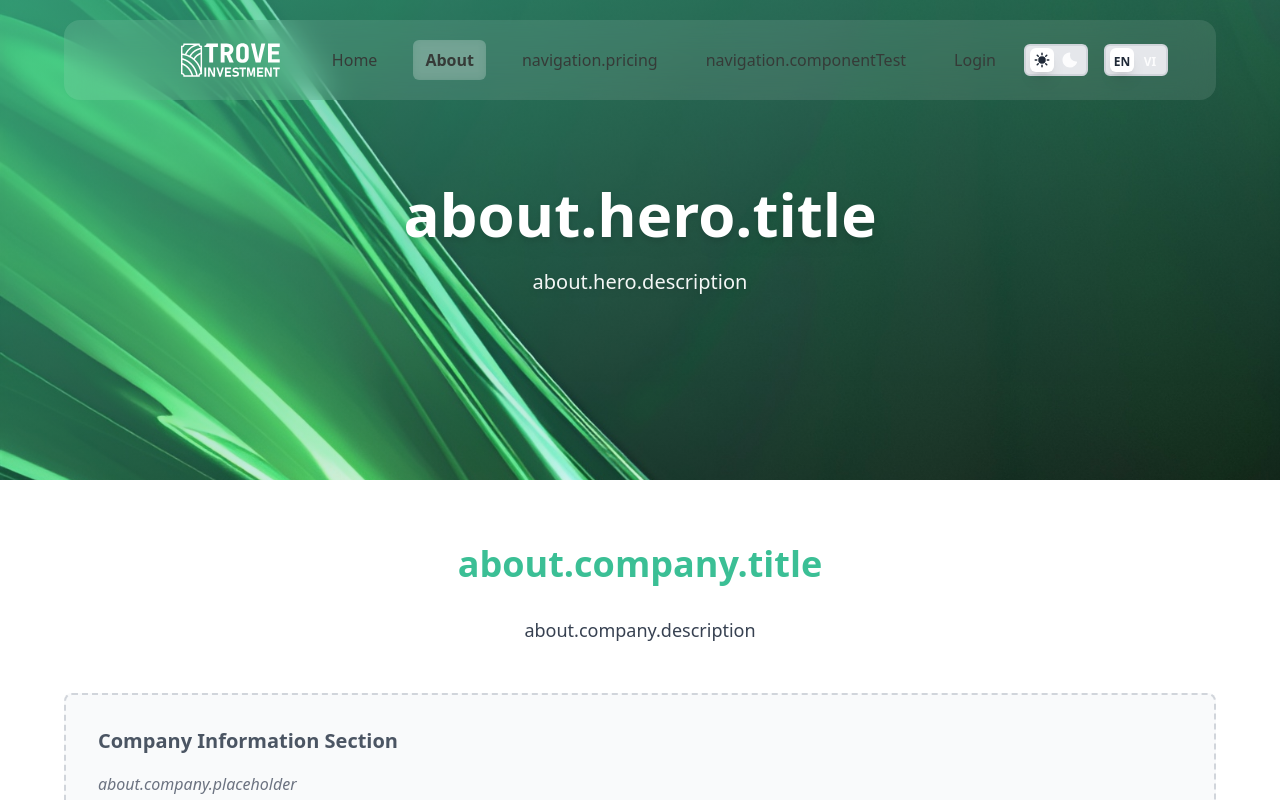
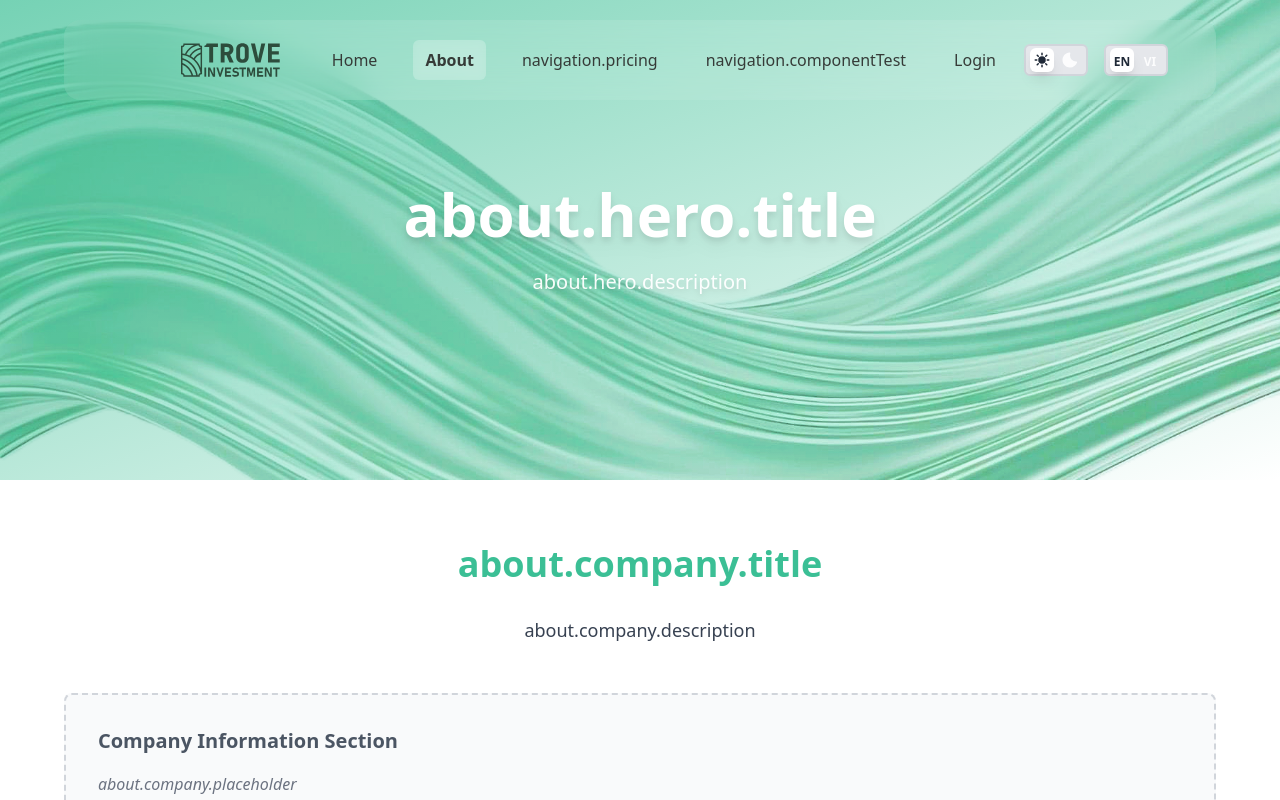
Before and after one commit to AnVuTrong/trove_home, a React (Create React App) app in the folder trove_home_frontend/: page /about in a window 1280 px wide. Shown: the top 800 px of the page. Built offline with nearby package versions, Linux system fonts and the light colour scheme.

Commit message:
Refactor Header component to improve structure by separating concerns into individual components. Update About and Pricing pages to utilize theme context for dynamic background images based on dark mode. Clean up unused imports and streamline utility functions for better readability.

```diff
--- a/trove_home_frontend/src/components/navigation.components/Header.components/Header.component.tsx
+++ b/trove_home_frontend/src/components/navigation.components/Header.components/Header.component.tsx
@@ -1,22 +1,11 @@
 import React from 'react';
-import { Link } from 'react-router-dom';
-import { ROUTES } from '../../../constants/Routes.constant';
-import { ThemeToggle } from '../../ui.components';
-import LanguageToggle from '../LanguageSwitcher.components/LanguageToggle.component';
-import NavigationMenu from '../LanguageSwitcher.components/NavigationMenu.component';
 import { HeaderProps, HeaderState } from './Header.types';
 import { HeaderStyleUtils, HeaderLogicUtils } from './Header.utils';
-import {
-  HEADER_CONTAINER_CLASSES,
-  HEADER_CONTENT_CLASSES,
-  HEADER_LOGO_CLASSES,
-  HEADER_DESKTOP_NAV_CLASSES,
-  HEADER_MOBILE_BUTTON_CLASSES,
-  HEADER_MOBILE_MENU_CLASSES,
-  LOGO_IMAGE_CLASSES,
-  MOBILE_MENU_BUTTON_CLASSES,
-  MOBILE_MENU_SEPARATOR_CLASSES
-} from './Header.constants';
+import { HEADER_CONTAINER_CLASSES, HEADER_CONTENT_CLASSES } from './Header.constants';
+import HeaderLogo from './HeaderLogo.component';
+import HeaderDesktopNavigation from './HeaderDesktopNavigation.component';
+import HeaderMobileMenuButton from './HeaderMobileMenuButton.component';
+import HeaderMobileMenu from './HeaderMobileMenu.component';
 
 /**
  * Header Component
@@ -59,155 +48,36 @@ class Header extends React.Component<HeaderProps, HeaderState> {
   };
 
   private handleMobileMenuToggle = (): void => {
-    HeaderLogicUtils.toggleMobileMenu(
-      this.state.isMobileMenuOpen,
-      (isMobileMenuOpen) => this.setState({ isMobileMenuOpen })
-    );
+    HeaderLogicUtils.toggleMobileMenu(this.state.isMobileMenuOpen, (isMobileMenuOpen) => this.setState({ isMobileMenuOpen }));
   };
 
   private handleMobileMenuClose = (): void => {
-    HeaderLogicUtils.closeMobileMenu(
-      (isMobileMenuOpen) => this.setState({ isMobileMenuOpen })
-    );
+    HeaderLogicUtils.closeMobileMenu((isMobileMenuOpen) => this.setState({ isMobileMenuOpen }));
   };
 
-  private renderLogo(): React.ReactNode {
-    const { logoVariant = 'horizontal' } = this.props;
-    const { isScrolled, isHovered } = this.state;
+  render(): React.ReactNode {
+    const { className = '', maxWidth = '6xl', 'data-testid': dataTestId = 'header' } = this.props;
+    const { isScrolled } = this.state;
+
+    const headerClasses = HeaderStyleUtils.getHeaderClasses(isScrolled, maxWidth, className);
 
     return (
-      <Link
-        to={ROUTES.HOME}
-        className={HEADER_LOGO_CLASSES}
-      >
-        {/* Light theme logo */}
-        <img
-          src={HeaderStyleUtils.getLogoSrc(logoVariant, isScrolled, isHovered, false)}
-          alt='Trove Logo'
-          className={`${LOGO_IMAGE_CLASSES} dark:hidden`}
-        />
-        {/* Dark theme logo */}
-        <img
-          src={HeaderStyleUtils.getLogoSrc(logoVariant, isScrolled, isHovered, true)}
-          alt='Trove Logo'
-          className={`${LOGO_IMAGE_CLASSES} hidden dark:block`}
-        />
-      </Link>
-    );
-  }
-
-  private renderDesktopNavigation(): React.ReactNode {
-    const { showThemeToggle = true, showLanguageToggle = true } = this.props;
-
-    return (
-      <div className={HEADER_DESKTOP_NAV_CLASSES}>
-        <NavigationMenu />
-
-        {showThemeToggle && (
-          <ThemeToggle
-            size='sm'
-            variant='primary'
-            showLabel={false}
-            data-testid='theme-toggle'
-          />
-        )}
-
-        {showLanguageToggle && (
-          <LanguageToggle
-            size='sm'
-            variant='primary'
-            showLabel={false}
-            data-testid='language-toggle'
-          />
-        )}
-      </div>
-    );
-  }
-
-  private renderMobileMenuButton(): React.ReactNode {
-    const { showThemeToggle = true } = this.props;
-    const { isMobileMenuOpen } = this.state;
-
-    return (
-      <div className={HEADER_MOBILE_BUTTON_CLASSES}>
-        {showThemeToggle && (
-          <ThemeToggle
-            size='sm'
-            variant='primary'
-            showLabel={false}
-            data-testid='mobile-theme-toggle'
-          />
-        )}
-
-        <button
-          onClick={this.handleMobileMenuToggle}
-          className={MOBILE_MENU_BUTTON_CLASSES}
-          aria-label="Toggle mobile menu"
-        >
-          <svg className='h-6 w-6' fill='none' viewBox='0 0 24 24' stroke='currentColor'>
-            {isMobileMenuOpen ? (
-              <path strokeLinecap='round' strokeLinejoin='round' strokeWidth={2} d='M6 18L18 6M6 6l12 12' />
-            ) : (
-              <path strokeLinecap='round' strokeLinejoin='round' strokeWidth={2} d='M4 6h16M4 12h16m-7 6h7' />
-            )}
-          </svg>
-        </button>
-      </div>
-    );
-  }
-
-  private renderMobileMenu(): React.ReactNode {
-    const { showLanguageToggle = true } = this.props;
-    const { isMobileMenuOpen } = this.state;
-
-    if (!isMobileMenuOpen) return null;
-
-    return (
-      <div className={HEADER_MOBILE_MENU_CLASSES}>
-        <NavigationMenu isMobile onItemClick={this.handleMobileMenuClose} />
-
-        {showLanguageToggle && (
-          <div className={MOBILE_MENU_SEPARATOR_CLASSES}>
-            <LanguageToggle
-              size='sm'
-              variant='primary'
-              showLabel={true}
-              data-testid='mobile-language-toggle'
+      <header className={headerClasses} onMouseEnter={this.handleMouseEnter} onMouseLeave={this.handleMouseLeave} data-testid={dataTestId}>
+        <div className={HEADER_CONTAINER_CLASSES}>
+          <div className={HEADER_CONTENT_CLASSES}>
+            <HeaderLogo logoVariant={this.props.logoVariant} isScrolled={isScrolled} isHovered={this.state.isHovered} />
+            <HeaderDesktopNavigation showThemeToggle={this.props.showThemeToggle} showLanguageToggle={this.props.showLanguageToggle} />
+            <HeaderMobileMenuButton
+              showThemeToggle={this.props.showThemeToggle}
+              isMobileMenuOpen={this.state.isMobileMenuOpen}
+              onToggle={this.handleMobileMenuToggle}
             />
           </div>
-        )}
-      </div>
-    );
-  }
-
-  render(): React.ReactNode {
-    const {
-      className = '',
-      maxWidth = '6xl',
-      'data-testid': dataTestId = 'header'
-    } = this.props;
-    const { isScrolled } = this.state;
-
-    const headerClasses = HeaderStyleUtils.getHeaderClasses(
-      isScrolled,
-      maxWidth,
-      className
-    );
-
-    return (
-      <header
-        className={headerClasses}
-        onMouseEnter={this.handleMouseEnter}
-        onMouseLeave={this.handleMouseLeave}
-        data-testid={dataTestId}
-      >
-        <div className={HEADER_CONTAINER_CLASSES}>
-          <div className={HEADER_CONTENT_CLASSES}>
-            {this.renderLogo()}
-            {this.renderDesktopNavigation()}
-            {this.renderMobileMenuButton()}
-          </div>
-          {this.renderMobileMenu()}
+          <HeaderMobileMenu
+            showLanguageToggle={this.props.showLanguageToggle}
+            isMobileMenuOpen={this.state.isMobileMenuOpen}
+            onClose={this.handleMobileMenuClose}
+          />
         </div>
       </header>
     );
--- a/trove_home_frontend/src/components/navigation.components/Header.components/Header.utils.ts
+++ b/trove_home_frontend/src/components/navigation.components/Header.components/Header.utils.ts
@@ -22,11 +22,7 @@ export class HeaderStyleUtils {
     return HEADER_MAX_WIDTH_CLASSES[maxWidth];
   }
 
-  static getHeaderClasses(
-    isScrolled: boolean,
-    maxWidth: HeaderMaxWidth = '6xl',
-    className: string = ''
-  ): string {
+  static getHeaderClasses(isScrolled: boolean, maxWidth: HeaderMaxWidth = '6xl', className: string = ''): string {
     const baseClasses = HEADER_BASE_CLASSES;
     const maxWidthClasses = this.getMaxWidthClasses(maxWidth);
     const stateClasses = isScrolled ? HEADER_SCROLLED_CLASSES : HEADER_DEFAULT_CLASSES;
@@ -35,13 +31,10 @@ export class HeaderStyleUtils {
     return `${baseClasses} ${maxWidthClasses} ${stateClasses} ${hoverClasses} ${className}`.trim();
   }
 
-  static getLogoSrc(
-    variant: LogoVariant = 'horizontal',
-    isScrolled: boolean,
-    isHovered: boolean,
-    isDark: boolean = false
-  ): string {
-    const shouldUseGreen = (isScrolled || isHovered) && !isDark;
+  static getLogoSrc(variant: LogoVariant = 'horizontal', isScrolled: boolean, isHovered: boolean, isDark: boolean = false): string {
+    // In light theme (isDark === false) we always prefer the green logo,
+    // regardless of scroll or hover state. In dark theme the logo remains white.
+    const shouldUseGreen = !isDark;
 
     switch (variant) {
       case 'vertical':
@@ -56,7 +49,7 @@ export class HeaderStyleUtils {
     }
   }
 
-  static handleScroll(callback: (isScrolled: boolean) => void): (() => void) {
+  static handleScroll(callback: (isScrolled: boolean) => void): () => void {
     const handleScrollEvent = () => {
       const scrollPosition = window.scrollY;
       callback(scrollPosition > 50);
@@ -68,10 +61,7 @@ export class HeaderStyleUtils {
 }
 
 export class HeaderLogicUtils {
-  static toggleMobileMenu(
-    currentState: boolean,
-    setState: (state: boolean) => void
-  ): void {
+  static toggleMobileMenu(currentState: boolean, setState: (state: boolean) => void): void {
     setState(!currentState);
   }
 
--- /dev/null
+++ b/trove_home_frontend/src/components/navigation.components/Header.components/HeaderDesktopNavigation.component.tsx
@@ -0,0 +1,39 @@
+import React from 'react';
+import { ThemeToggle } from '../../ui.components';
+import LanguageToggle from '../LanguageSwitcher.components/LanguageToggle.component';
+import NavigationMenu from '../LanguageSwitcher.components/NavigationMenu.component';
+import { HEADER_DESKTOP_NAV_CLASSES } from './Header.constants';
+
+export interface HeaderDesktopNavigationProps {
+  showThemeToggle?: boolean;
+  showLanguageToggle?: boolean;
+}
+
+const HeaderDesktopNavigation: React.FC<HeaderDesktopNavigationProps> = ({
+  showThemeToggle = true,
+  showLanguageToggle = true
+}) => (
+  <div className={HEADER_DESKTOP_NAV_CLASSES}>
+    <NavigationMenu />
+
+    {showThemeToggle && (
+      <ThemeToggle
+        size='sm'
+        variant='primary'
+        showLabel={false}
+        data-testid='theme-toggle'
+      />
+    )}
+
+    {showLanguageToggle && (
+      <LanguageToggle
+        size='sm'
+        variant='primary'
+        showLabel={false}
+        data-testid='language-toggle'
+      />
+    )}
+  </div>
+);
+
+export default HeaderDesktopNavigation;
--- /dev/null
+++ b/trove_home_frontend/src/components/navigation.components/Header.components/HeaderLogo.component.tsx
@@ -0,0 +1,38 @@
+import React from 'react';
+import { Link } from 'react-router-dom';
+import { ROUTES } from '../../../constants/Routes.constant';
+import { LogoVariant } from './Header.types';
+import { HeaderStyleUtils } from './Header.utils';
+import {
+  HEADER_LOGO_CLASSES,
+  LOGO_IMAGE_CLASSES
+} from './Header.constants';
+
+export interface HeaderLogoProps {
+  logoVariant?: LogoVariant;
+  isScrolled: boolean;
+  isHovered: boolean;
+}
+
+const HeaderLogo: React.FC<HeaderLogoProps> = ({
+  logoVariant = 'horizontal',
+  isScrolled,
+  isHovered
+}) => (
+  <Link to={ROUTES.HOME} className={HEADER_LOGO_CLASSES}>
+    {/* Light theme logo */}
+    <img
+      src={HeaderStyleUtils.getLogoSrc(logoVariant, isScrolled, isHovered, false)}
+      alt='Trove Logo'
+      className={`${LOGO_IMAGE_CLASSES} dark:hidden`}
+    />
+    {/* Dark theme logo */}
+    <img
+      src={HeaderStyleUtils.getLogoSrc(logoVariant, isScrolled, isHovered, true)}
+      alt='Trove Logo'
+      className={`${LOGO_IMAGE_CLASSES} hidden dark:block`}
+    />
+  </Link>
+);
+
+export default HeaderLogo;
--- a/trove_home_frontend/src/pages/About.page.tsx
+++ b/trove_home_frontend/src/pages/About.page.tsx
@@ -5,7 +5,10 @@ import {
   AboutValuesSection
 } from '../components/pages.components/about.components';
 import { SubpageHeroSection, SubpageHeroVariant } from '../components/ui.components';
-import holographicBg from '../assets/trove_abstract_bg/dark/green_fluid_holographic_2_dark.jpg';
+import holographicBgDark from '../assets/trove_abstract_bg/dark/green_fluid_holographic_2_dark.jpg';
+import holographicBgLight from '../assets/trove_abstract_bg/light/green_fluid_holographic_light_2.png';
+import ThemeContext from '../contexts/ThemeContext.context';
+import { useContext } from 'react';
 
 /**
  * AboutPage Component
@@ -15,6 +18,11 @@ import holographicBg from '../assets/trove_abstract_bg/dark/green_fluid_holograp
  * Supports both English and Vietnamese languages
  */
 const AboutPage: React.FC = () => {
+  const themeContext = useContext(ThemeContext);
+  const isDarkMode = themeContext?.isDarkMode ?? false;
+
+  const holographicBg = isDarkMode ? holographicBgDark : holographicBgLight;
+
   return (
     <div className="min-h-screen">
       {/* Hero Section */}
--- a/trove_home_frontend/src/pages/Pricing.page.tsx
+++ b/trove_home_frontend/src/pages/Pricing.page.tsx
@@ -5,6 +5,10 @@ import {
   PricingPerformanceSection
 } from '../components/pages.components/pricing.components';
 import { SubpageHeroSection, SubpageHeroVariant } from '../components/ui.components';
+import holographicBgDark from '../assets/trove_abstract_bg/dark/green_fluid_holographic_2_dark.jpg';
+import holographicBgLight from '../assets/trove_abstract_bg/light/green_fluid_holographic_light_2.png';
+import ThemeContext from '../contexts/ThemeContext.context';
+import { useContext } from 'react';
 
 /**
  * PricingPage Component
@@ -14,13 +18,19 @@ import { SubpageHeroSection, SubpageHeroVariant } from '../components/ui.compone
  * Supports both English and Vietnamese languages
  */
 const PricingPage: React.FC = () => {
+  const themeContext = useContext(ThemeContext);
+  const isDarkMode = themeContext?.isDarkMode ?? false;
+  const holographicBg = isDarkMode ? holographicBgDark : holographicBgLight;
+
   return (
     <div className="min-h-screen">
       {/* Hero Section */}
       <SubpageHeroSection
         titleKey="pricing.hero.title"
         descriptionKey="pricing.hero.description"
-        variant={SubpageHeroVariant.GRADIENT}
+        variant={SubpageHeroVariant.IMAGE_OVERLAY}
+        backgroundImage={holographicBg}
+        backgroundImageAlt="Trove - Pricing Background"
         data-testid="pricing-hero-section"
       />
 
```
Also changed, not shown: trove_home_frontend/src/components/navigation.components/Header.components/HeaderMobileMenu.component.tsx (added, +28 -0 lines), trove_home_frontend/src/components/navigation.components/Header.components/HeaderMobileMenuButton.component.tsx (added, +27 -0 lines), trove_home_frontend/src/components/navigation.components/Header.components/Header.types.ts (line endings or trailing spaces).
